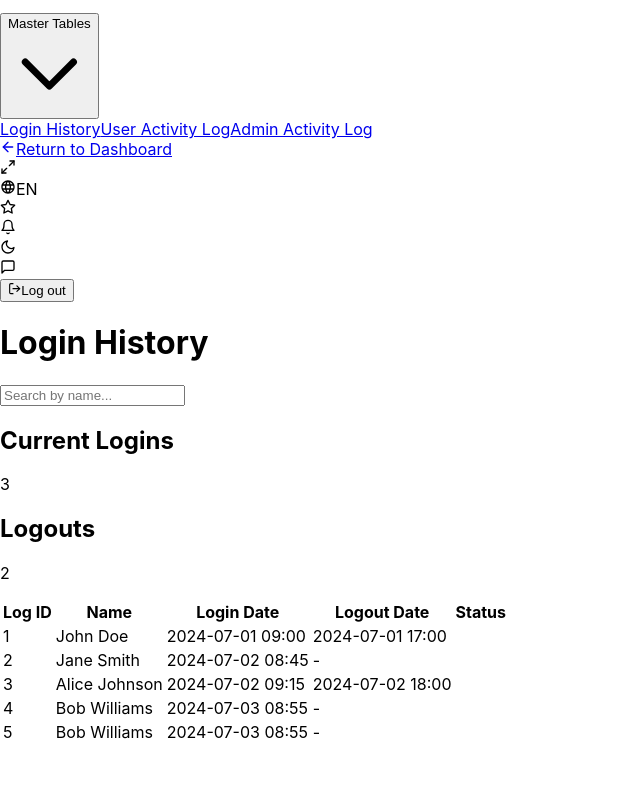
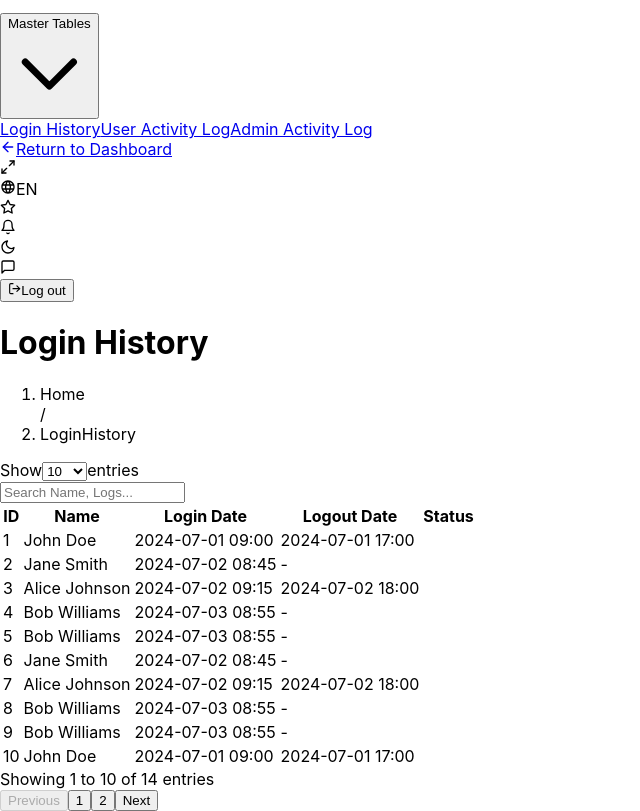
Before and after one commit to KARLE-ATHARVA/SVIK, a React (Create React App) app in the folder my-app/: page /loginHistory in a window 1280 px wide. Shown: the part 440-1251 px from the top of the page, without its empty margins (0-640 px from the left). Before the commit the page ends 1185 px from the top, so only its background shows below. Built offline with nearby package versions, Linux system fonts and the light colour scheme.

Commit message:
Update LoginHistory.jsx

```diff
--- a/my-app/src/pages/LoginHistory.jsx
+++ b/my-app/src/pages/LoginHistory.jsx
@@ -1,9 +1,14 @@
 import React, { useState, useEffect } from 'react';
 import Sidebar from '../components/Sidebar';
 import Topbar from '../components/Topbar';
+import Breadcrumb from '../components/Breadcrumb';
+import { FaSortUp, FaSortDown } from 'react-icons/fa';
 
 export default function LoginHistory() {
   const [searchTerm, setSearchTerm] = useState('');
+  const [entriesPerPage, setEntriesPerPage] = useState(10);
+  const [currentPage, setCurrentPage] = useState(1);
+  const [sortConfig, setSortConfig] = useState({ key: '', direction: 'ascending' });
   const [fadeIn, setFadeIn] = useState(false);
 
   useEffect(() => {
@@ -16,111 +21,135 @@ export default function LoginHistory() {
     { id: 3, name: 'Alice Johnson', loginDate: '2024-07-02 09:15', logoutDate: '2024-07-02 18:00' },
     { id: 4, name: 'Bob Williams', loginDate: '2024-07-03 08:55', logoutDate: '' },
     { id: 5, name: 'Bob Williams', loginDate: '2024-07-03 08:55', logoutDate: '' },
-
+    { id: 6, name: 'Jane Smith', loginDate: '2024-07-02 08:45', logoutDate: '' },
+    { id: 7, name: 'Alice Johnson', loginDate: '2024-07-02 09:15', logoutDate: '2024-07-02 18:00' },
+    { id: 8, name: 'Bob Williams', loginDate: '2024-07-03 08:55', logoutDate: '' },
+    { id: 9, name: 'Bob Williams', loginDate: '2024-07-03 08:55', logoutDate: '' },
+    { id: 10, name: 'John Doe', loginDate: '2024-07-01 09:00', logoutDate: '2024-07-01 17:00' },
+    { id: 11, name: 'Jane Smith', loginDate: '2024-07-02 08:45', logoutDate: '' },
+    { id: 12, name: 'Alice Johnson', loginDate: '2024-07-02 09:15', logoutDate: '2024-07-02 18:00' },
+    { id: 13, name: 'Bob Williams', loginDate: '2024-07-03 08:55', logoutDate: '' },
+    { id: 14, name: 'Bob Williams', loginDate: '2024-07-03 08:55', logoutDate: '' },
   ];
 
-  const filtered = loginHistory.filter((log) =>
-    log.name.toLowerCase().includes(searchTerm.toLowerCase())
+  const filtered = loginHistory.filter(
+    (log) =>
+      log.name.toLowerCase().includes(searchTerm.toLowerCase()) ||
+      log.loginDate.toLowerCase().includes(searchTerm.toLowerCase()) ||
+      log.logoutDate.toLowerCase().includes(searchTerm.toLowerCase())
   );
 
-  const currentLogins = loginHistory.filter((log) => !log.logoutDate).length;
-  const totalLogouts = loginHistory.filter((log) => log.logoutDate).length;
+  const sorted = React.useMemo(() => {
+    let sortableItems = [...filtered];
+    if (sortConfig.key !== '') {
+      sortableItems.sort((a, b) => {
+        if (a[sortConfig.key] < b[sortConfig.key]) return sortConfig.direction === 'ascending' ? -1 : 1;
+        if (a[sortConfig.key] > b[sortConfig.key]) return sortConfig.direction === 'ascending' ? 1 : -1;
+        return 0;
+      });
+    }
+    return sortableItems;
+  }, [filtered, sortConfig]);
+
+  const handleSort = (key) => {
+    let direction = 'ascending';
+    if (sortConfig.key === key && sortConfig.direction === 'ascending') {
+      direction = 'descending';
+    }
+    setSortConfig({ key, direction });
+  };
+
+  const indexOfLast = currentPage * entriesPerPage;
+  const indexOfFirst = indexOfLast - entriesPerPage;
+  const currentLogs = sorted.slice(indexOfFirst, indexOfLast);
+  const totalPages = Math.ceil(filtered.length / entriesPerPage);
 
   return (
     <div className="flex h-screen bg-gray-100 overflow-hidden">
       <Sidebar />
-      <div className="relative flex flex-col flex-1 overflow-hidden">
-        <div className="absolute left-0 top-0 bottom-0 w-1 bg-green-600"></div>
+      <div className="flex flex-col flex-1 ml-70">
+        <Topbar />
+        <div className={`flex flex-col flex-1 overflow-y-auto p-6 transition duration-500 ${fadeIn ? 'opacity-100' : 'opacity-0'}`}>
+          <div className="flex justify-between mb-4 items-center">
+            <h1 className="text-2xl font-bold text-green-800">Login History</h1>
+            <Breadcrumb />
+          </div>
 
-        <Topbar />
-
-        <div
-          className={`flex flex-col flex-1 p-6 bg-gray-50 transform transition-all duration-700 ${
-            fadeIn ? 'opacity-100 translate-y-0' : 'opacity-0 translate-y-4'
-          }`}
+          <div className="flex flex-col md:flex-row md:justify-between mb-4 gap-4">
+            <div className="flex items-center gap-2">
+              <span>Show</span>
+              <select
+                className="border border-gray-300 rounded px-2 py-1"
+                value={entriesPerPage}
+                onChange={(e) => { setEntriesPerPage(Number(e.target.value)); setCurrentPage(1); }}
               >
-          <div className="flex flex-col md:flex-row md:items-start md:justify-between gap-6 mb-6">
-            <div>
-              <h1 className="text-2xl font-bold text-green-800 mb-3">
-                Login History
-              </h1>
-
+                {[10, 25, 50, 100].map(num => (
+                  <option key={num} value={num}>{num}</option>
+                ))}
+              </select>
+              <span>entries</span>
+            </div>
             <input
               type="text"
-                placeholder="Search by name..."
+              placeholder="Search Name, Logs..."
               value={searchTerm}
               onChange={(e) => setSearchTerm(e.target.value)}
-                className="px-4 py-2 border border-gray-300 rounded-md w-full md:w-[400px] focus:outline-none focus:ring-2 focus:ring-green-500"
+              className="px-3 py-2 border border-gray-300 rounded w-full max-w-xs"
             />
           </div>
 
-            <div className="flex flex-row gap-4">
-              <div className="relative flex items-center justify-between px-6 py-4 bg-green-700 rounded-lg text-white shadow-md overflow-hidden w-52">
-                <div className="z-10">
-                  <h2 className="text-sm font-medium">Current Logins</h2>
-                  <p className="text-2xl font-bold">{currentLogins}</p>
-                </div>
-                <div className="absolute right-0 -bottom-4 w-24 h-24 bg-green-600/30 rounded-full"></div>
-              </div>
-
-              <div className="relative flex items-center justify-between px-6 py-4 bg-emerald-700 rounded-lg text-white shadow-md overflow-hidden w-52">
-                <div className="z-10">
-                  <h2 className="text-sm font-medium">Logouts</h2>
-                  <p className="text-2xl font-bold">{totalLogouts}</p>
-                </div>
-                <div className="absolute right-0 -bottom-4 w-24 h-24 bg-emerald-600/30 rounded-full"></div>
-              </div>
-            </div>
-          </div>
-
-          {/* Scrollable Table Container */}
-          <div className="bg-white shadow rounded-lg overflow-hidden max-h-[500px] overflow-y-auto border border-gray-200">
+          <div className="overflow-x-auto bg-white shadow rounded">
             <table className="min-w-full text-sm text-left">
               <thead className="bg-green-100 text-green-900 text-xs uppercase sticky top-0 z-10">
                 <tr>
-                  <th className="px-6 py-4 font-semibold">Log ID</th>
-                  <th className="px-6 py-4 font-semibold">Name</th>
-                  <th className="px-6 py-4 font-semibold">Login Date</th>
-                  <th className="px-6 py-4 font-semibold">Logout Date</th>
-                  <th className="px-6 py-4 font-semibold">Status</th>
+                  <th className="px-4 py-2 cursor-pointer" onClick={() => handleSort('id')}>
+                    ID {sortConfig.key === 'id' && (sortConfig.direction === 'ascending' ? <FaSortUp /> : <FaSortDown />)}
+                  </th>
+                  <th className="px-4 py-2 cursor-pointer" onClick={() => handleSort('name')}>
+                    Name {sortConfig.key === 'name' && (sortConfig.direction === 'ascending' ? <FaSortUp /> : <FaSortDown />)}
+                  </th>
+                  <th className="px-4 py-2 cursor-pointer" onClick={() => handleSort('loginDate')}>
+                    Login Date {sortConfig.key === 'loginDate' && (sortConfig.direction === 'ascending' ? <FaSortUp /> : <FaSortDown />)}
+                  </th>
+                  <th className="px-4 py-2 cursor-pointer" onClick={() => handleSort('logoutDate')}>
+                    Logout Date {sortConfig.key === 'logoutDate' && (sortConfig.direction === 'ascending' ? <FaSortUp /> : <FaSortDown />)}
+                  </th>
+                  <th className="px-4 py-2">Status</th>
                 </tr>
               </thead>
               <tbody>
-                {filtered.length === 0 ? (
-                  <tr>
-                    <td
-                      colSpan="5"
-                      className="px-6 py-6 text-center text-gray-500 italic"
-                    >
-                      No records found.
+                {currentLogs.map((log) => (
+                  <tr key={log.id} className="border-b hover:bg-green-50 transition duration-150">
+                    <td className="px-4 py-2">{log.id}</td>
+                    <td className="px-4 py-2">{log.name}</td>
+                    <td className="px-4 py-2">{log.loginDate}</td>
+                    <td className="px-4 py-2">{log.logoutDate || '-'}</td>
+                    <td className="px-4 py-2">
+                      <span className={`w-3 h-3 inline-block rounded-full ${log.logoutDate ? 'bg-green-600' : 'bg-red-500'}`}></span>
                     </td>
                   </tr>
-                ) : (
-                  filtered.map((log) => (
-                    <tr
-                      key={log.id}
-                      className="border-b hover:bg-green-50 transition-colors duration-200"
-                    >
-                      <td className="px-6 py-4">{log.id}</td>
-                      <td className="px-6 py-4">{log.name}</td>
-                      <td className="px-6 py-4">{log.loginDate}</td>
-                      <td className="px-6 py-4">
-                        {log.logoutDate || (
-                          <span className="italic text-gray-400">-</span>
-                        )}
-                      </td>
-                      <td className="px-6 py-4">
-                        <span
-                          className={`inline-block w-3 h-3 rounded-full ${
-                            log.logoutDate ? 'bg-green-600' : 'bg-red-500'
-                          }`}
-                        ></span>
-                      </td>
-                    </tr>
-                  ))
-                )}
+                ))}
               </tbody>
             </table>
+          </div>
+
+          <div className="flex justify-between mt-4 text-sm items-center">
+            <span>
+              Showing {filtered.length === 0 ? 0 : indexOfFirst + 1} to {Math.min(indexOfLast, filtered.length)} of {filtered.length} entries
+            </span>
+            <div className="flex gap-1">
+              <button onClick={() => setCurrentPage(Math.max(currentPage - 1, 1))} disabled={currentPage === 1} className="px-3 py-1 border rounded disabled:opacity-50">
+                Previous
+              </button>
+              {[...Array(totalPages).keys()].map(num => (
+                <button key={num + 1} onClick={() => setCurrentPage(num + 1)} className={`px-3 py-1 border rounded ${currentPage === num + 1 ? 'bg-green-600 text-white' : ''}`}>
+                  {num + 1}
+                </button>
+              ))}
+              <button onClick={() => setCurrentPage(Math.min(currentPage + 1, totalPages))} disabled={currentPage === totalPages} className="px-3 py-1 border rounded disabled:opacity-50">
+                Next
+              </button>
+            </div>
           </div>
 
         </div>
```
Lines whose indentation alone changed are shown as unchanged.
